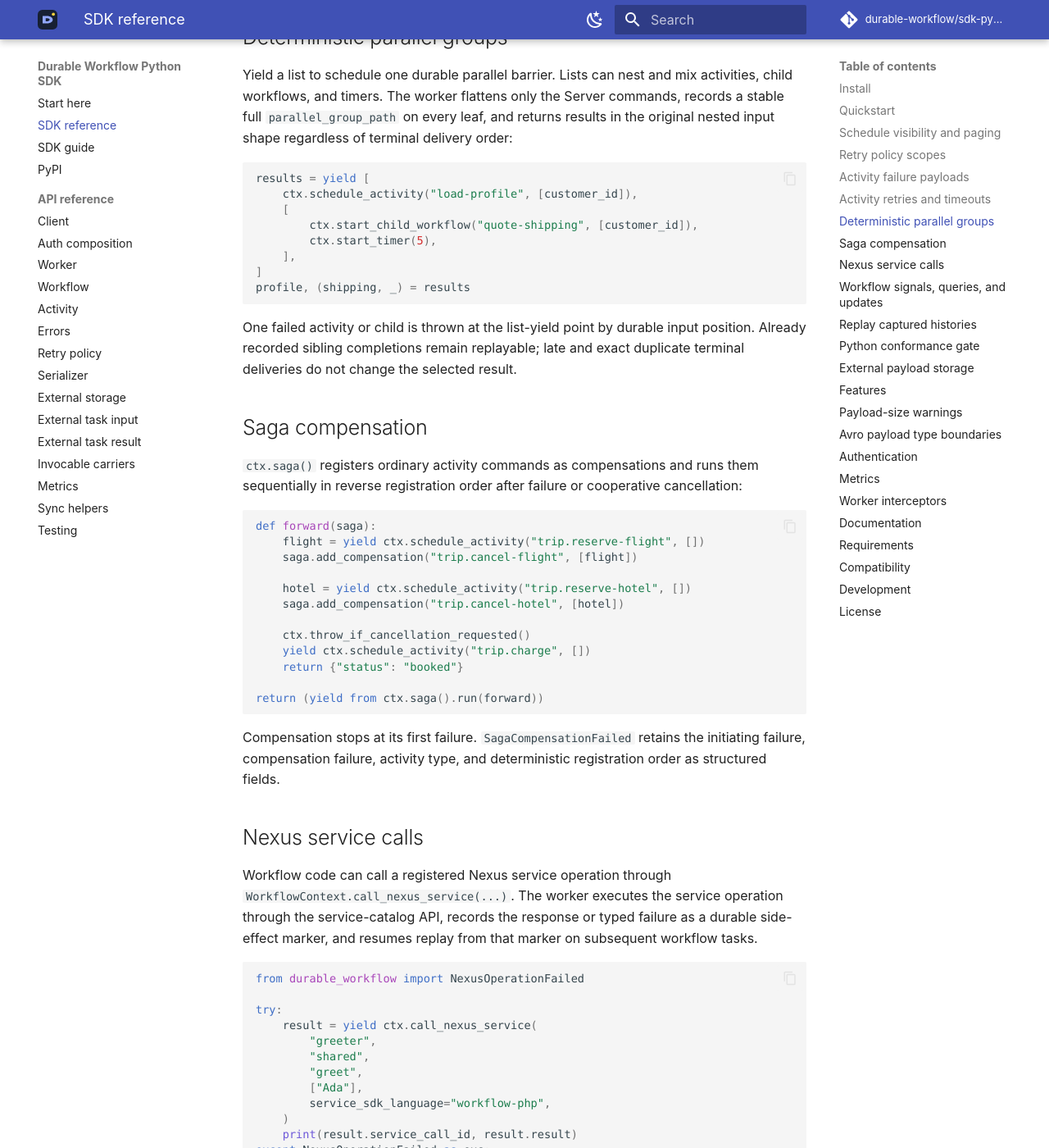
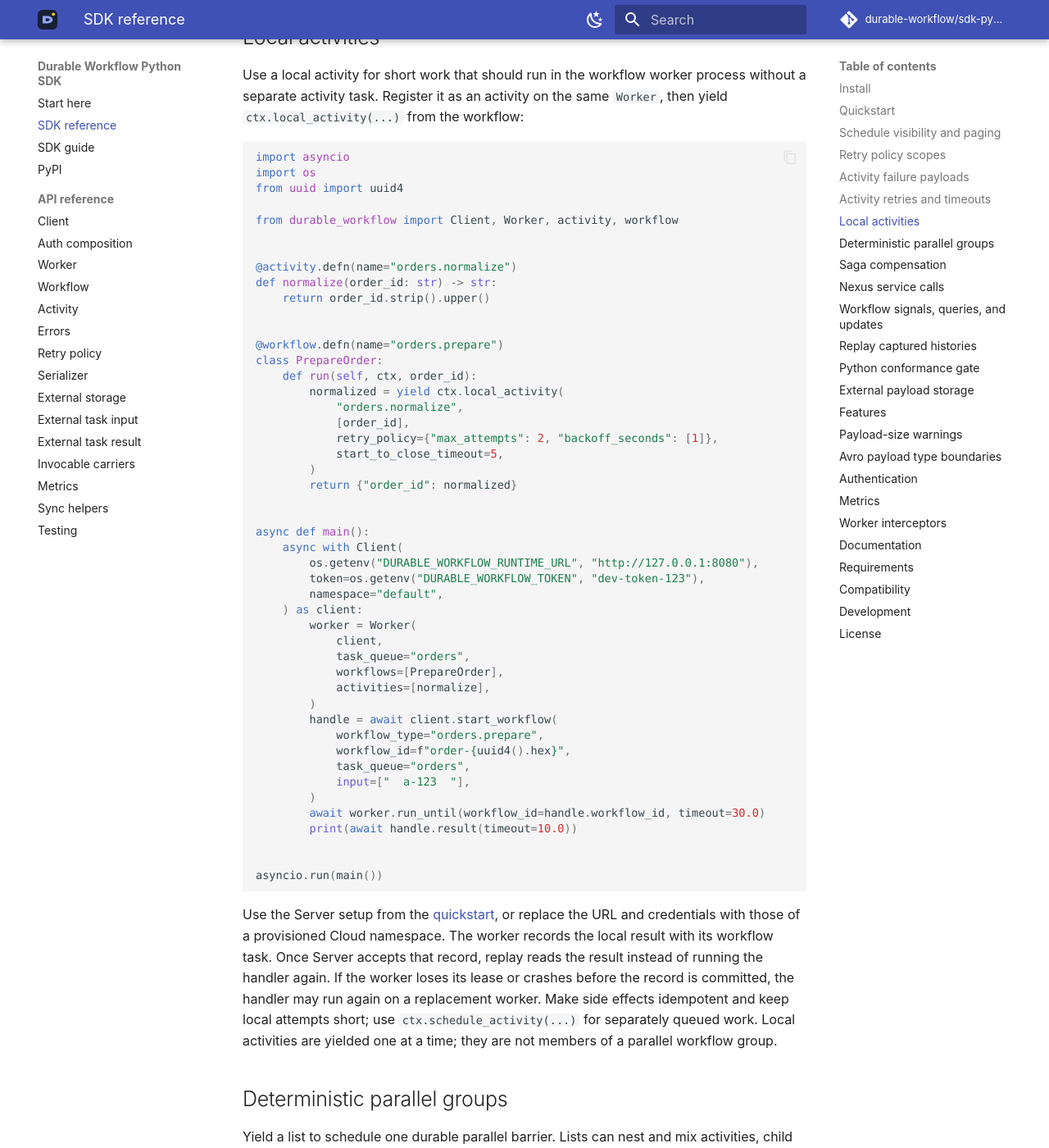
Before and after one commit to durable-workflow/sdk-python, an MkDocs documentation site: the page built from docs/sdk-reference.md, in a window 1280 px wide and 1400 px high, scrolled down 4370 px. Shown: the whole window at 82% size. Built offline with MkDocs 1.6.1 and Material for MkDocs 9.7.7, drawn with Linux system fonts in a browser that asks for light colours.

Commit message:
Advertise qualified Python local activities and prepare 2.1.3

````diff
--- a/docs/sdk-reference.md
+++ b/docs/sdk-reference.md
@@ -184,6 +184,72 @@
     run_timeout_seconds=120,
 )
 ```
+
+## Local activities
+
+Use a local activity for short work that should run in the workflow worker
+process without a separate activity task. Register it as an activity on the
+same `Worker`, then yield `ctx.local_activity(...)` from the workflow:
+
+```python
+import asyncio
+import os
+from uuid import uuid4
+
+from durable_workflow import Client, Worker, activity, workflow
+
+
+@activity.defn(name="orders.normalize")
+def normalize(order_id: str) -> str:
+    return order_id.strip().upper()
+
+
+@workflow.defn(name="orders.prepare")
+class PrepareOrder:
+    def run(self, ctx, order_id):
+        normalized = yield ctx.local_activity(
+            "orders.normalize",
+            [order_id],
+            retry_policy={"max_attempts": 2, "backoff_seconds": [1]},
+            start_to_close_timeout=5,
+        )
+        return {"order_id": normalized}
+
+
+async def main():
+    async with Client(
+        os.getenv("DURABLE_WORKFLOW_RUNTIME_URL", "http://127.0.0.1:8080"),
+        token=os.getenv("DURABLE_WORKFLOW_TOKEN", "dev-token-123"),
+        namespace="default",
+    ) as client:
+        worker = Worker(
+            client,
+            task_queue="orders",
+            workflows=[PrepareOrder],
+            activities=[normalize],
+        )
+        handle = await client.start_workflow(
+            workflow_type="orders.prepare",
+            workflow_id=f"order-{uuid4().hex}",
+            task_queue="orders",
+            input=["  a-123  "],
+        )
+        await worker.run_until(workflow_id=handle.workflow_id, timeout=30.0)
+        print(await handle.result(timeout=10.0))
+
+
+asyncio.run(main())
+```
+
+Use the Server setup from the [quickstart](index.md#first-workflow), or replace
+the URL and credentials with those of a provisioned Cloud namespace. The worker
+records the local result with its workflow task. Once Server accepts that
+record, replay reads the result instead of running the handler again. If the
+worker loses its lease or crashes before the record is committed, the handler
+may run again on a replacement worker. Make side effects idempotent and keep
+local attempts short; use `ctx.schedule_activity(...)` for separately queued
+work. Local activities are yielded one at a time; they are not members of a
+parallel workflow group.
 
 ## Deterministic parallel groups
 
--- a/pyproject.toml
+++ b/pyproject.toml
@@ -4,7 +4,7 @@
 
 [project]
 name = "durable-workflow"
-version = "2.1.2"
+version = "2.1.3"
 description = "Python client and worker SDK for Durable Workflow Cloud and self-hosted Server"
 readme = "README.md"
 requires-python = ">=3.10"
@@ -71,8 +71,8 @@
 durable-workflow-workflow-updates-conformance = "durable_workflow.workflow_updates_conformance:main"
 
 [tool.durable-workflow]
-product-train = "2.1.2"
-registry-version = "2.1.2"
+product-train = "2.1.3"
+registry-version = "2.1.3"
 supported-server-versions = "2.4.0"
 worker-protocol-version = "1.19"
 control-plane-version = "2"
````
Also changed, not shown: 8 other files.
